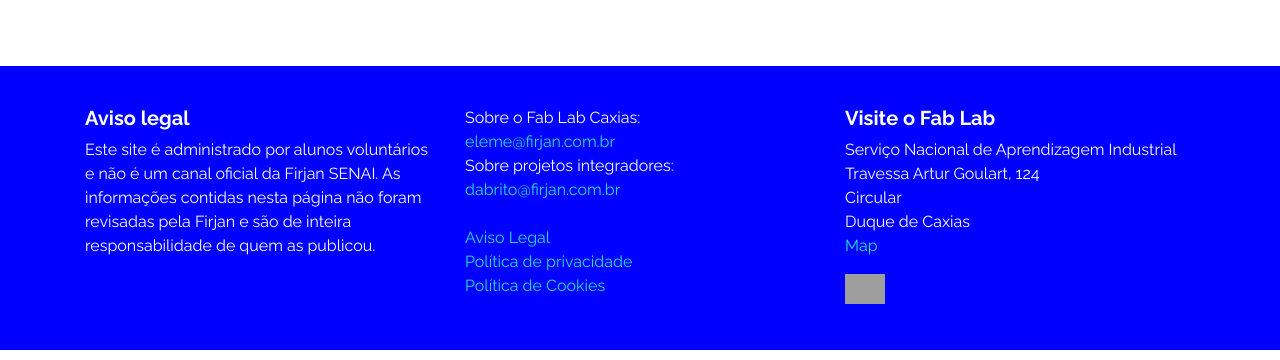
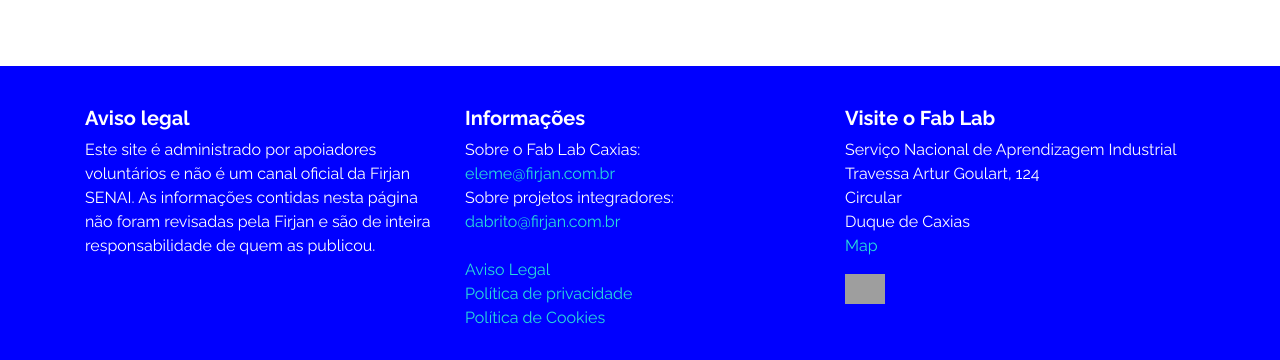
Before and after one commit to fablabcaxias/fablabcaxias.github.io, a Jekyll site: the page built from index.html, in a window 1280 px wide and 900 px high, scrolled down 605 px, cut to the strip 540-900 px from the top of the window. Built offline with Jekyll 4.4.1, drawn with Linux system fonts in a browser that asks for light colours; nearby versions of some CDN libraries; comment, search, counter and statistics services are not loaded; grey boxes are pictures that could not be loaded.

Commit message:
Update footer.html

```diff
--- a/_includes/footer.html
+++ b/_includes/footer.html
@@ -7,7 +7,7 @@
 
       <div class="col-sm-4">
         <h5>Aviso legal</h5>
-        <p>Este site é administrado por alunos voluntários e não é um canal oficial da Firjan SENAI. As informações contidas nesta página não foram revisadas pela Firjan e são de inteira responsabilidade de quem as publicou.</p>
+        <p>Este site é administrado por apoiadores voluntários e não é um canal oficial da Firjan SENAI. As informações contidas nesta página não foram revisadas pela Firjan e são de inteira responsabilidade de quem as publicou.</p>
         <!--a class="partners-content-logos" target="_blank" href="http://iaac.net">
           <img src="{{site.baseurl}}/img/logos/logo_partners_iaac.png" height="50"></a-->
         <!--a class="partners-content-logos" target="_blank" href="http://cba.mit.edu/">
@@ -15,6 +15,8 @@
       </div> <!-- col -->
 
       <div class="col-md-4 col-sm-4">
+
+        <h5>Informações</h5>
         <p>
           Sobre o Fab Lab Caxias:<br>
           <a href="mailto:eleme@firjan.com.br">eleme@firjan.com.br</a>
```
